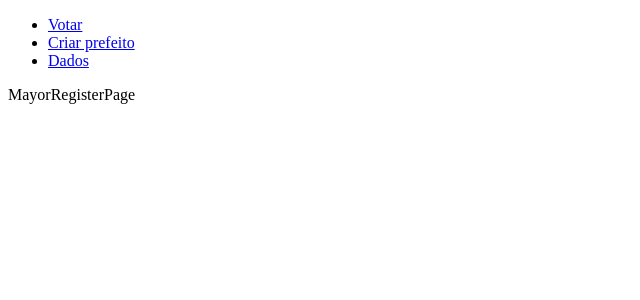
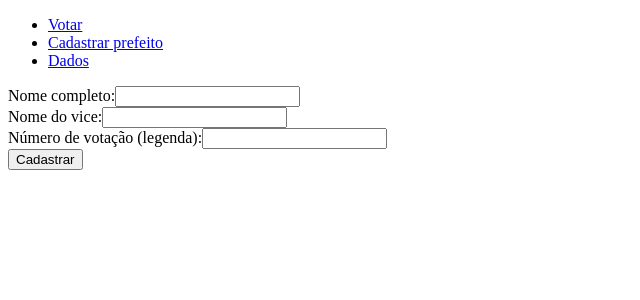
Before and after one commit to Thiagoramos456/Urna-Eletronica, a React (Create React App) app in the folder client/: page /register in a window 1280 px wide. Shown: the top 300 px of the page, without its empty margins (0-640 px from the left). Built offline with nearby package versions, Linux system fonts and the light colour scheme.

Commit message:
feat-front: muda o nome do link do header para Cadastrar Prefeito

```diff
--- a/client/src/Components/Header.tsx
+++ b/client/src/Components/Header.tsx
@@ -10,7 +10,7 @@ export default function Header() {
             <Link to='/'>Votar</Link>
           </li>
           <li>
-            <Link to='/register'>Criar prefeito</Link>
+            <Link to='/register'>Cadastrar prefeito</Link>
           </li>
           <li>
             <Link to='/dashboard'>Dados</Link>
--- a/client/src/Pages/MayorRegisterPage.tsx
+++ b/client/src/Pages/MayorRegisterPage.tsx
@@ -2,6 +2,22 @@ import React from 'react'
 
 export default function MayorRegisterPage() {
 	return (
-		<div>MayorRegisterPage</div>
+		<main>
+			<form>
+				<div>
+					<label htmlFor="name">Nome completo:</label>
+					<input type="text" id="full-name" />
+				</div>
+				<div>
+					<label htmlFor="email">Nome do vice:</label>
+					<input type="text" id="vice-name" />
+				</div>
+				<div>
+					<label htmlFor="email">Número de votação (legenda):</label>
+					<input type="text" id="vote-number" />
+				</div>
+				<button type="submit">Cadastrar</button>
+			</form>
+		</main>
 	)
 }
```
